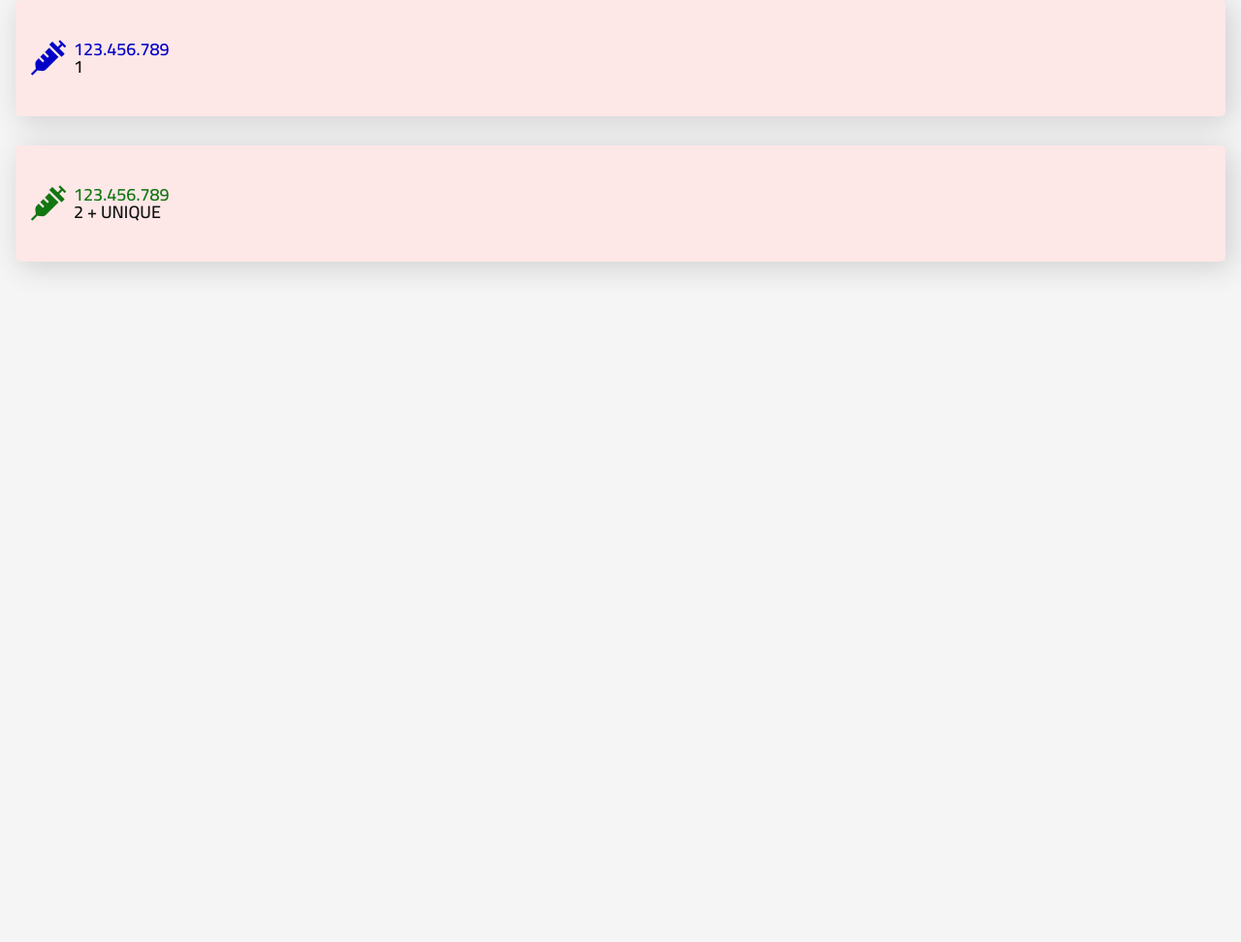
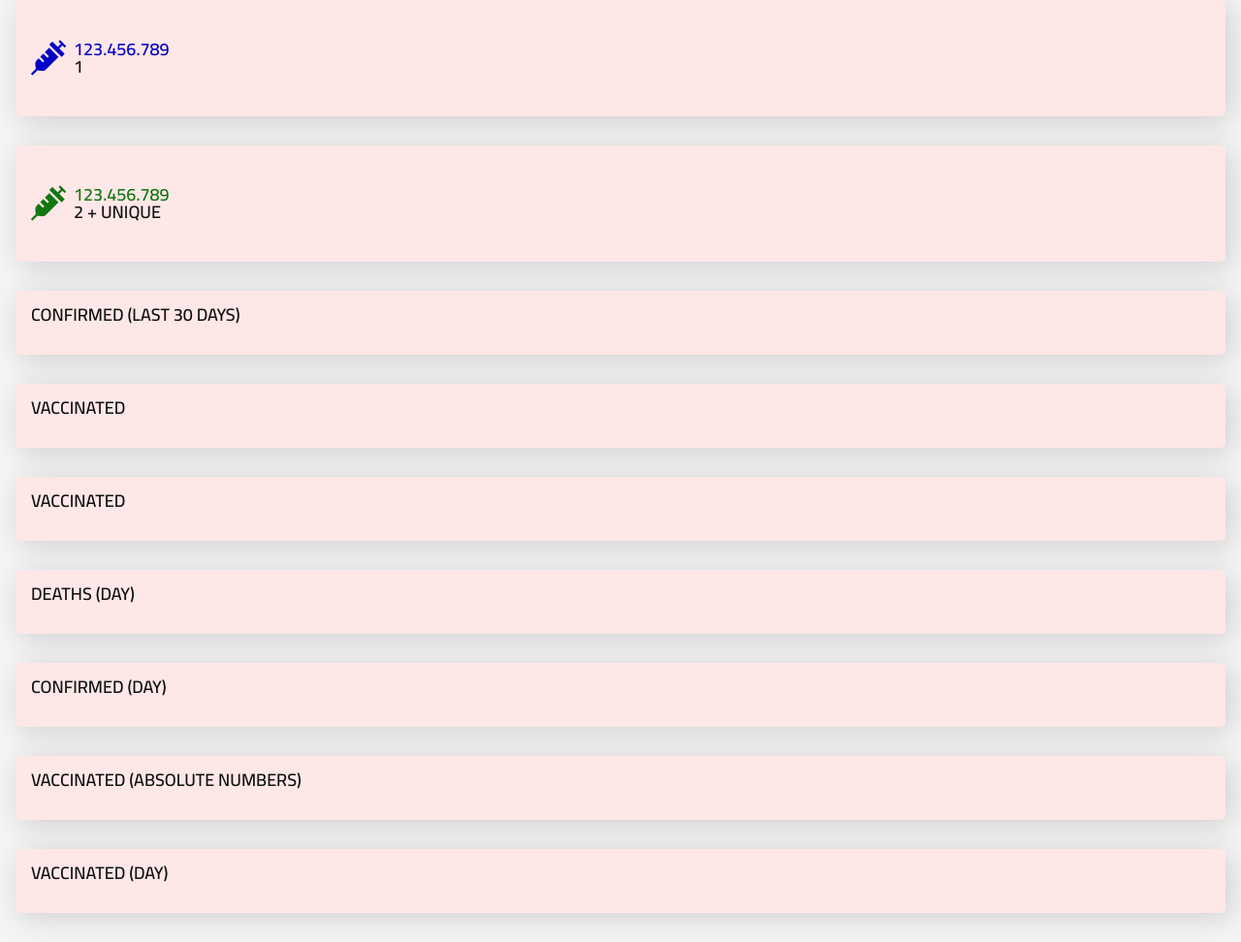
Before and after one commit to gabriel-venezian/covid-brazil, a plain HTML site: page index.html in a window 1280 px wide. Shown: the part 499-1471 px from the top of the page at 97% size. Before the commit the page ends 800 px from the top, so only its background shows below. Drawn offline with nearby package versions, Linux system fonts and the light colour scheme.

Commit message:
Add data-box section

```diff
--- a/css/style.css
+++ b/css/style.css
@@ -299,7 +299,15 @@ section {
 /**********************************/
 /* 7. Data Box
 /**********************************/
+.data-box__header {
+    font: var(--ts-caption);
+    text-transform: uppercase;
+    margin-bottom: 1.6rem;
+}
 
+.data-box__description {
+    font: var(--ts-normal-text);
+}
 
 /**********************************/
 /* 8. Footer
--- a/index.html
+++ b/index.html
@@ -102,6 +102,50 @@
         <h2 class="info__label">2 + unique</h2>
       </div>
     </section>
+    <section class="data-box data-box--30">
+      <h2 class="data-box__header">
+        Confirmed (last 30 days)
+      </h2>
+      <div class="data-box__body"></div>
+    </section>
+    <section class="data-box data-box--vaccinated-1">
+      <h2 class="data-box__header">
+        Vaccinated
+      </h2>
+      <div class="data-box__body"></div>
+    </section>
+    <section class="data-box data-box--vaccinated-2">
+      <h2 class="data-box__header">
+        Vaccinated
+      </h2>
+      <div class="data-box__body data-box--deaths"></div>
+    </section>
+    <section class="data-box">
+      <h2 class="data-box__header">
+        Deaths (day)
+      </h2>
+      <p class="data-box__body"></p>
+      <div class="data-box__body"></div>
+    </section>
+    <section class="data-box data-box--confirmed">
+      <h2 class="data-box__header">
+        Confirmed (day)
+      </h2>
+      <p class="data-box__body"></p>
+      <div class="data-box__body"></div>
+    </section>
+    <section class="data-box data-box--vaccinated-abs">
+      <h2 class="data-box__header">
+        Vaccinated (absolute numbers)
+      </h2>
+      <div class="data-box__body data-box--vaccinated-day"></div>
+    </section>
+    <section class="data-box">
+      <h2 class="data-box__header">
+        Vaccinated (day)
+      </h2>
+      <div class="data-box__body"></div>
+    </section>
   </div>
 	<script src="https://cdnjs.cloudflare.com/ajax/libs/apexcharts/3.27.3/apexcharts.min.js" integrity="sha512-nKTh1Ik8Kzbrxo9A6xOBtEbzdNYcjI4Pr5XE88sNJQk87sY8mBlUfh61lYm0i710r5mGcIZ9tWSwORQbQ4plQQ==" crossorigin="anonymous" referrerpolicy="no-referrer"></script>
 	<script src="js/apexcharts-pt-br.js"></script>
```
